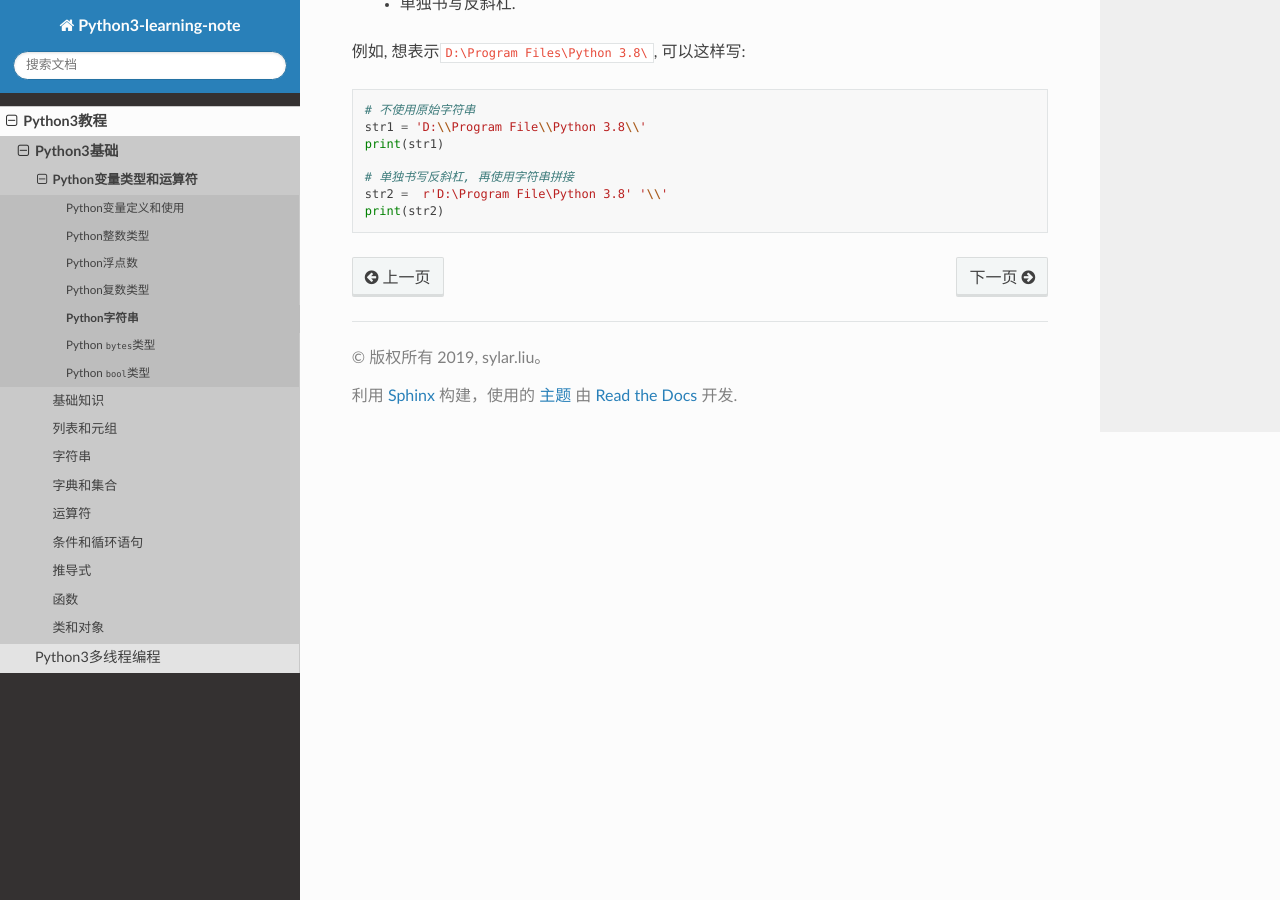
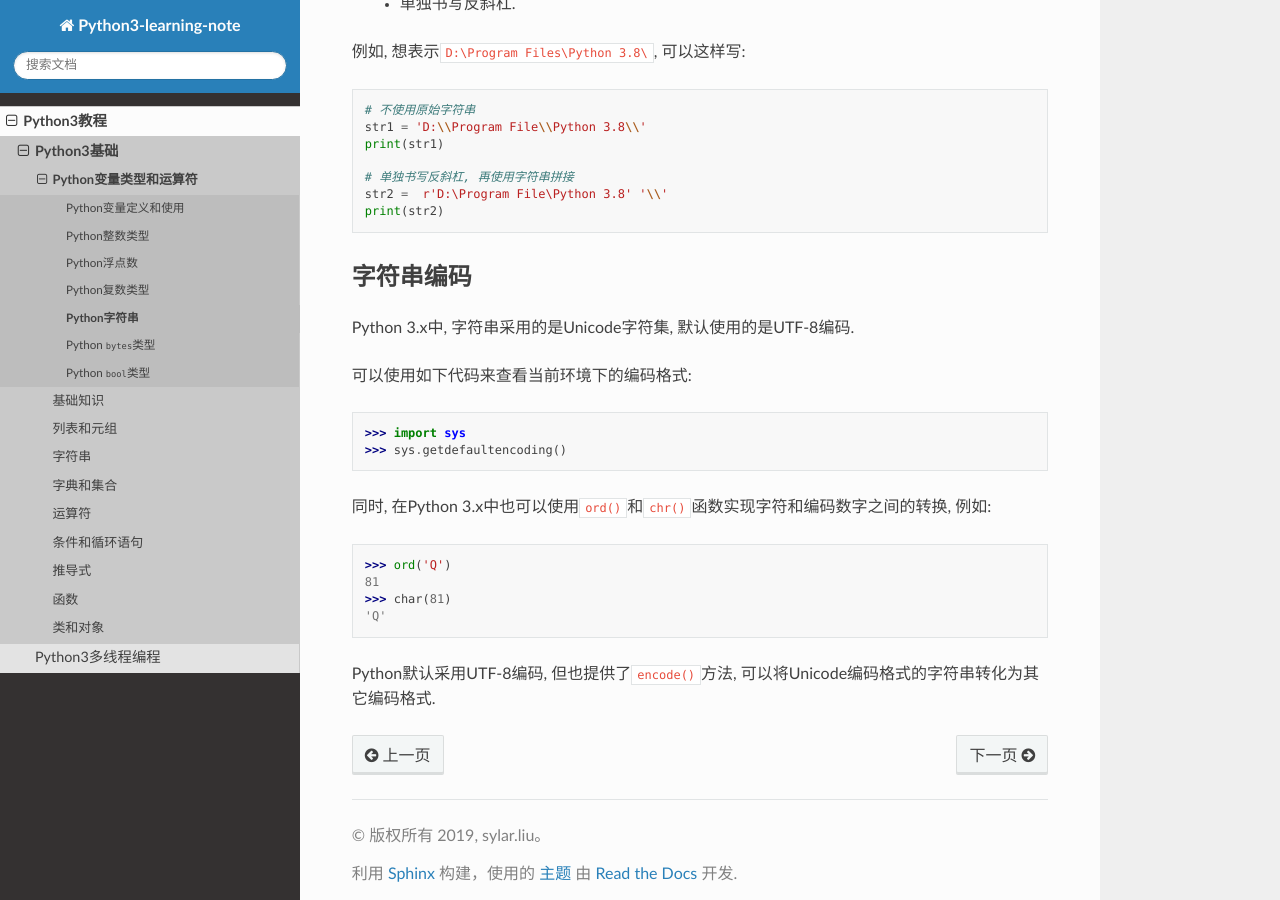
Before and after one commit to My-LearningNotes/Python3, a Sphinx documentation site: the page built from source/tutorial/basics/variable_operator/string.rst, in a window 1280 px wide and 900 px high, scrolled down 3384 px. Built offline with Sphinx 7.4.7 and the Read the Docs theme 2.0.0, drawn with Linux system fonts in a browser that asks for light colours.

Commit message:
修改关于Python字符串的笔记

```diff
--- a/source/tutorial/basics/variable_operator/string.rst
+++ b/source/tutorial/basics/variable_operator/string.rst
@@ -166,3 +166,27 @@ Example:
     # 单独书写反斜杠, 再使用字符串拼接
     str2 =  r'D:\Program File\Python 3.8' '\\'
     print(str2)
+
+
+字符串编码
+----------
+
+Python 3.x中, 字符串采用的是Unicode字符集, 默认使用的是UTF-8编码.
+
+可以使用如下代码来查看当前环境下的编码格式:
+
+.. code-block:: python
+
+    >>> import sys
+    >>> sys.getdefaultencoding()
+
+同时, 在Python 3.x中也可以使用\ ``ord()``\ 和\ ``chr()``\ 函数实现字符和编码数字之间的转换, 例如:
+
+.. code-block:: python
+
+    >>> ord('Q')
+    81
+    >>> char(81)
+    'Q'
+
+Python默认采用UTF-8编码, 但也提供了\ ``encode()``\ 方法, 可以将Unicode编码格式的字符串转化为其它编码格式.
```
